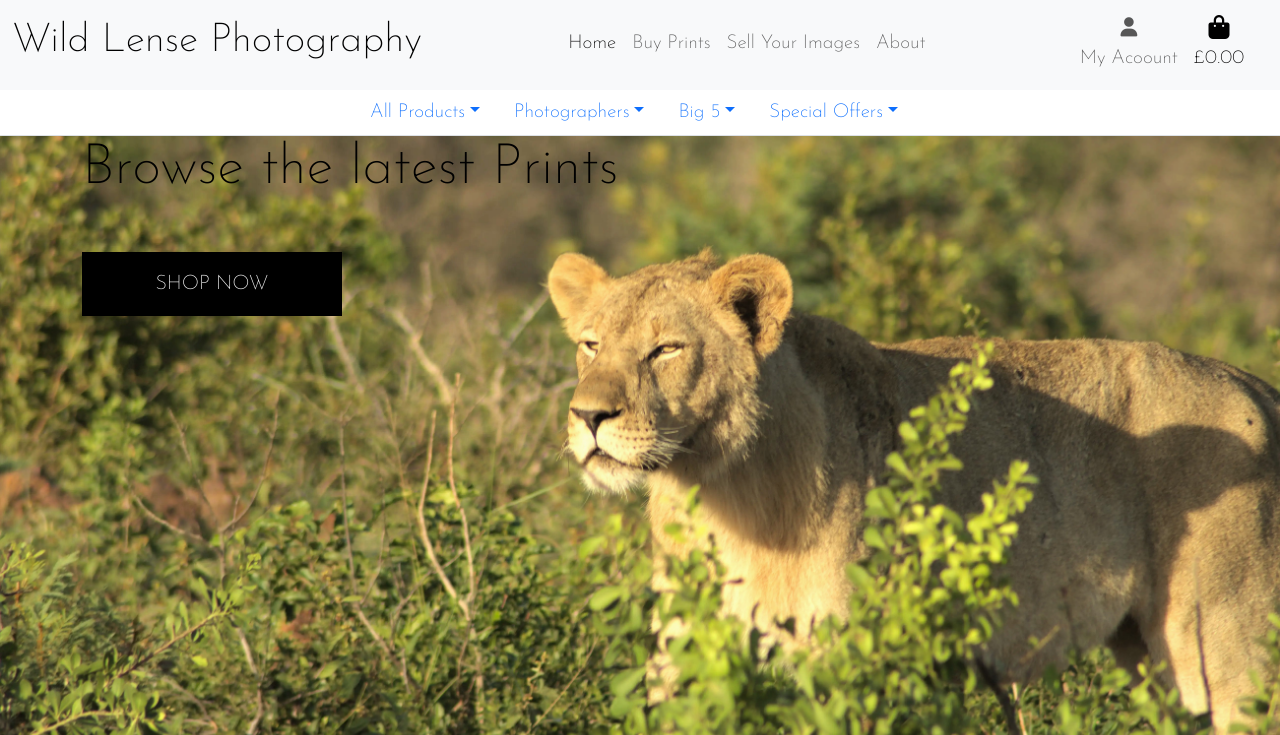
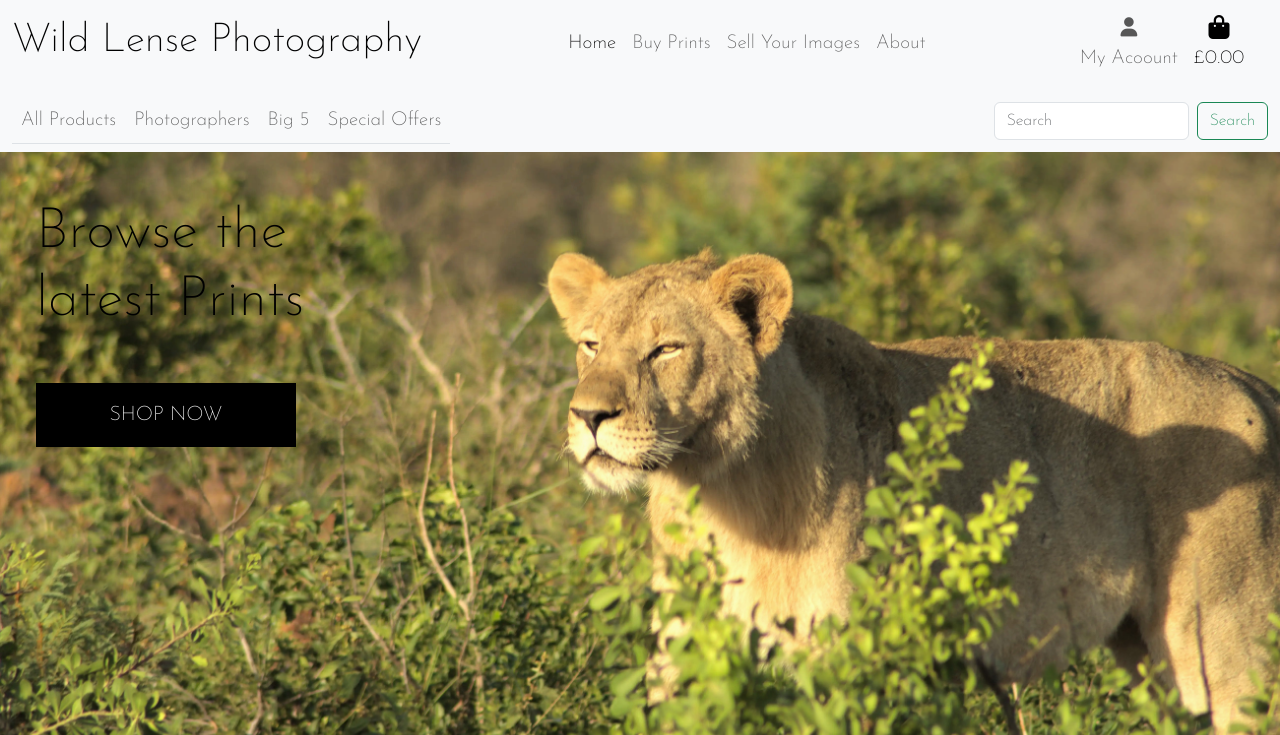
Before and after one commit to Dyl06/wild-lens, a Django app: page / in a window 1280 px wide. Shown: the top 735 px of the page. Run offline with Django 3.2, Linux system fonts and the light colour scheme; some libraries are stand-ins or nearby versions.

Commit message:
Added search bar to sale-nav

```diff
--- a/home/templates/home/index.html
+++ b/home/templates/home/index.html
@@ -10,18 +10,14 @@
 {% endblock %}
 
 {% block content %}
-    <div class="container h-100">
-        <div class="row h-100">
-            <div class="col-7 col-md-6 my-auto">
-                <h1 class="display-4 logo-font text-black">
-                    Browse the latest Prints
-                </h1>
-                <div class="my-5">
-                    <h4>
-                        <a href="" class="shop-now-button btn btn-lg rounded-0 text-uppercase py-3">Shop Now</a>
-                    </h4>
-                </div>
-            </div>
+    <div class="row">
+        <div class="col-4 my-5 px-5">
+            <h1 class="display-4 logo-font text-black">
+                Browse the latest Prints
+            </h1>
+            <h4 class="my-5">
+                <a href="" class="shop-now-button btn btn-lg rounded-0 text-uppercase py-3">Shop Now</a>
+            </h4>
         </div>
     </div>
 {% endblock %}
--- a/templates/base.html
+++ b/templates/base.html
@@ -97,7 +97,8 @@
           </div>
         </div>
       </nav>
-      <div class="row bg-white">
+
+      <div class="bg-white d-flex justify-content-start">
         {% include 'includes/sale-nav.html' %}
       </div>
 
--- a/templates/includes/sale-nav.html
+++ b/templates/includes/sale-nav.html
@@ -1,6 +1,12 @@
-<ul class="nav nav-tabs justify-content-center">
+    <nav class="navbar navbar-expand-lg bg-body-tertiary container-fluid">
+      <div class="container-fluid">
+        <button class="navbar-toggler" type="button" data-bs-toggle="collapse" data-bs-target="#navbarSupportedContent" aria-controls="navbarSupportedContent" aria-expanded="false" aria-label="Toggle navigation">
+          <span class="navbar-toggler-icon"></span>
+        </button>
+        <div class="collapse navbar-collapse" id="navbarSupportedContent">
+        <ul class="navbar-nav me-auto mb-2 mb-lg-0 nav-tabs d-flex">
           <li class="nav-item dropdown">
-      <a class="nav-link dropdown-toggle" data-bs-toggle="dropdown" href="#" role="button" aria-expanded="false">All Products</a>
+            <a class="nav-link" data-bs-toggle="dropdown" href="#" role="button" aria-expanded="false">All Products</a>
             <ul class="dropdown-menu">
               <li><a class="dropdown-item" href="#">By Price</a></li>
               <li><a class="dropdown-item" href="#">By Rating</a></li>
@@ -10,7 +16,7 @@
             </ul>
           </li>
           <li class="nav-item dropdown">
-        <a class="nav-link dropdown-toggle" data-bs-toggle="dropdown" href="#" role="button" aria-expanded="false">Photographers</a>
+              <a class="nav-link" data-bs-toggle="dropdown" href="#" role="button" aria-expanded="false">Photographers</a>
               <ul class="dropdown-menu">
                 <li><a class="dropdown-item" href="#">P1</a></li>
                 <li><a class="dropdown-item" href="#">P2</a></li>
@@ -20,7 +26,7 @@
               </ul>
             </li>
           <li class="nav-item dropdown">
-        <a class="nav-link dropdown-toggle" data-bs-toggle="dropdown" href="#" role="button" aria-expanded="false">Big 5</a>
+              <a class="nav-link" data-bs-toggle="dropdown" href="#" role="button" aria-expanded="false">Big 5</a>
               <ul class="dropdown-menu">
                 <li><a class="dropdown-item" href="#">Lion</a></li>
                 <li><a class="dropdown-item" href="#">Leopard</a></li>
@@ -32,7 +38,7 @@
               </ul>
           </li>
           <li class="nav-item dropdown">
-        <a class="nav-link dropdown-toggle" data-bs-toggle="dropdown" href="#" role="button" aria-expanded="false">Special Offers</a>
+              <a class="nav-link" data-bs-toggle="dropdown" href="#" role="button" aria-expanded="false">Special Offers</a>
               <ul class="dropdown-menu">
                 <li><a class="dropdown-item" href="#">New Arrivals</a></li>
                 <li><a class="dropdown-item" href="#">Deals</a></li>
@@ -42,3 +48,10 @@
               </ul>
             </li>
         </ul>
+        </div>
+        <form class="d-flex justify-content-end" role="search">
+          <input class="form-control me-2" type="search" placeholder="Search" aria-label="Search">
+          <button class="btn btn-outline-success" type="submit">Search</button>
+        </form>
+      </div>
+    </nav>
```
Also changed, not shown: static/css/base.css (line endings or trailing spaces). Lines whose indentation alone changed are shown as unchanged.
